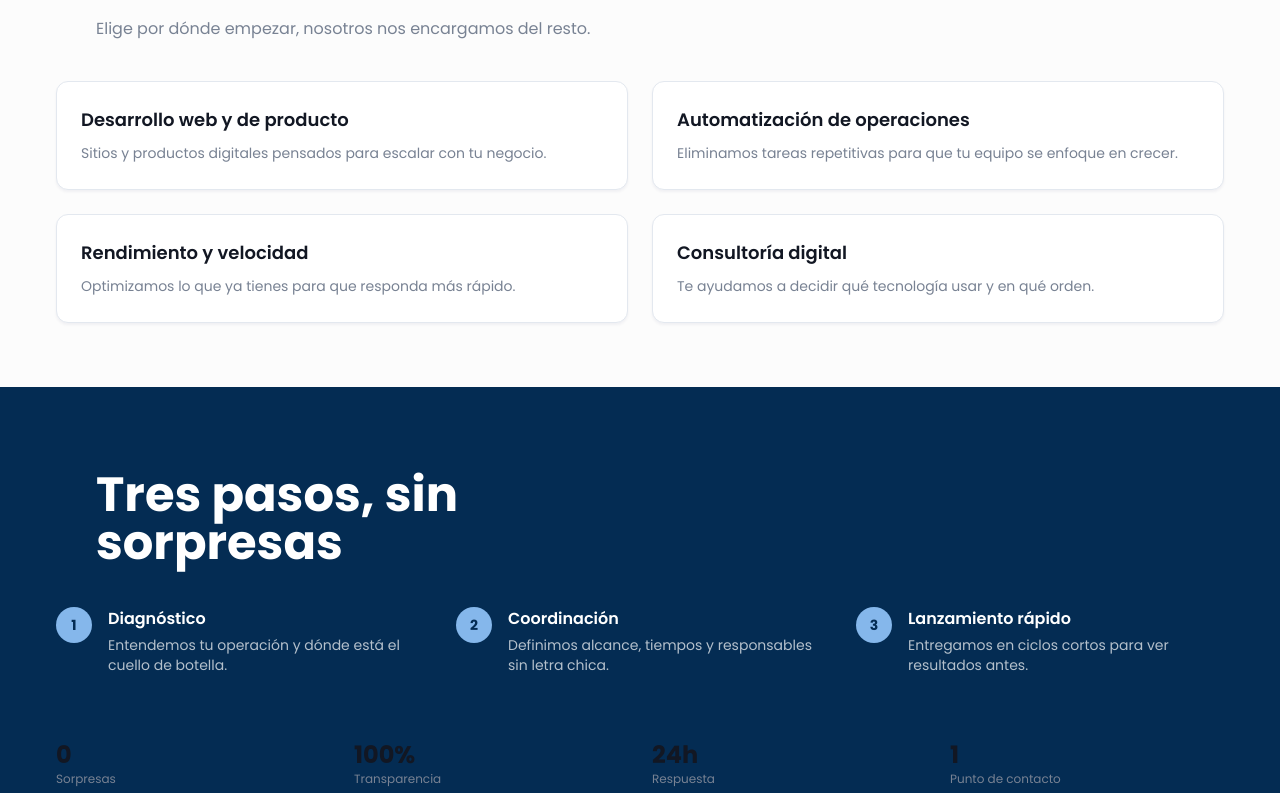
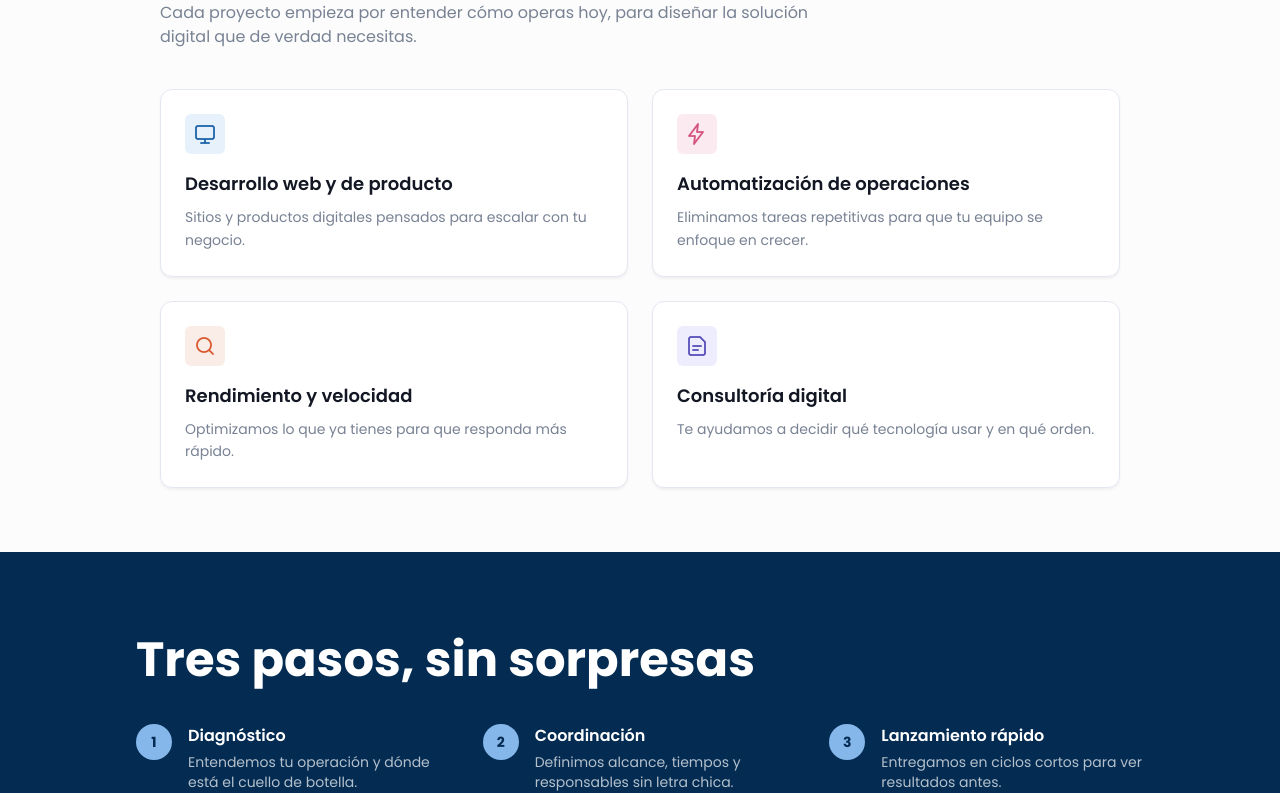
Before and after one commit to nolanpc/dynamic-data-web, a Next.js app: page / in a window 1280 px wide. Shown: the part 790-1583 px from the top of the page. Built offline with nearby package versions, Linux system fonts and the light colour scheme.

Commit message:
fix: how work

```diff
--- a/src/components/sections/home/ServicesPreviewSection.tsx
+++ b/src/components/sections/home/ServicesPreviewSection.tsx
@@ -3,18 +3,26 @@ import FeatureCard from "@/components/ui/FeatureCard";
 
 const services = [
   {
+    color: "bg-light-ice-blue",
+    icon: "monitor.png",
     title: "Desarrollo web y de producto",
     description: "Sitios y productos digitales pensados para escalar con tu negocio.",
   },
   {
+    color: "bg-light-pink",
+    icon: "energy.png",
     title: "Automatización de operaciones",
     description: "Eliminamos tareas repetitivas para que tu equipo se enfoque en crecer.",
   },
   {
+    color: "bg-light-peach",
+    icon: "search.png",
     title: "Rendimiento y velocidad",
     description: "Optimizamos lo que ya tienes para que responda más rápido.",
   },
   {
+    color: "bg-light-indigo",
+    icon: "file.png",
     title: "Consultoría digital",
     description: "Te ayudamos a decidir qué tecnología usar y en qué orden.",
   },
@@ -22,15 +30,16 @@ const services = [
 
 export default function ServicesPreviewSection() {
   return (
-    <section className="container py-16">
+    <section className="container py-16 px-30">
       <SectionHeading
         eyebrow={undefined}
+        subheading="QUÉ HACEMOS"
         title="Cuatro formas de mover tu negocio hacia adelante"
-        description="Elige por dónde empezar, nosotros nos encargamos del resto."
+        description="Cada proyecto empieza por entender cómo operas hoy, para diseñar la solución digital que de verdad necesitas."
       />
       <div className="mt-10 grid grid-cols-1 gap-6 sm:grid-cols-2">
         {services.map((service) => (
-          <FeatureCard key={service.title} {...service} />
+          <FeatureCard key={service.title} {...service} icon={service.icon} color={service.color} />
         ))}
       </div>
     </section>
--- a/src/components/sections/home/WorkflowPreviewSection.tsx
+++ b/src/components/sections/home/WorkflowPreviewSection.tsx
@@ -17,7 +17,7 @@ const stats = [
 
 export default function WorkflowPreviewSection() {
   return (
-    <section className="bg-navy py-16">
+    <section className="bg-navy py-16 px-30">
       <div className="container">
         <SectionHeading
           eyebrow={undefined}
--- a/src/components/shared/SectionHeading.tsx
+++ b/src/components/shared/SectionHeading.tsx
@@ -20,7 +20,7 @@ export default function SectionHeading({
   const isDark = theme === "dark";
 
   return (
-    <div className={`max-w-2xl px-10 ${align === "center" ? "mx-auto text-center" : ""}`}>
+    <div className={`max-w-2xl ${align === "center" ? "mx-auto text-center" : ""}`}>
 
       {eyebrow && (
         <nav aria-label="Breadcrumb" className="mb-2 block text-sm font-semibold tracking-wide">
--- a/src/components/shared/TextWithGraphic.tsx
+++ b/src/components/shared/TextWithGraphic.tsx
@@ -15,7 +15,7 @@ export default function TextWithGraphic({
   reverse = false,
 }: TextWithGraphicProps) {
   return (
-    <section className="container py-16">
+    <section className="container py-16 px-30">
       <div
         className={`flex flex-col items-center gap-10 md:flex-row ${
           reverse ? "md:flex-row-reverse" : ""
--- a/src/components/ui/FeatureCard.tsx
+++ b/src/components/ui/FeatureCard.tsx
@@ -2,16 +2,17 @@ import Card from "./Card";
 
 type FeatureCardProps = {
   icon?: React.ReactNode;
+  color?: string;
   title: string;
   description: string;
 };
 
-export default function FeatureCard({ icon, title, description }: FeatureCardProps) {
+export default function FeatureCard({ icon, color, title, description }: FeatureCardProps) {
   return (
     <Card>
       {icon && (
-        <div className="mb-4 flex h-10 w-10 items-center justify-center rounded-md bg-primary/10 text-primary">
-          {icon}
+        <div className={`mb-4 flex h-10 w-10 items-center justify-center rounded-md text-primary ${color}`}>
+          <img src={`/images/icons/${icon}`} alt={title} className="w-6" />
         </div>
       )}
       <h3 className="mb-2 text-lg font-semibold text-black dark:text-white">
```
